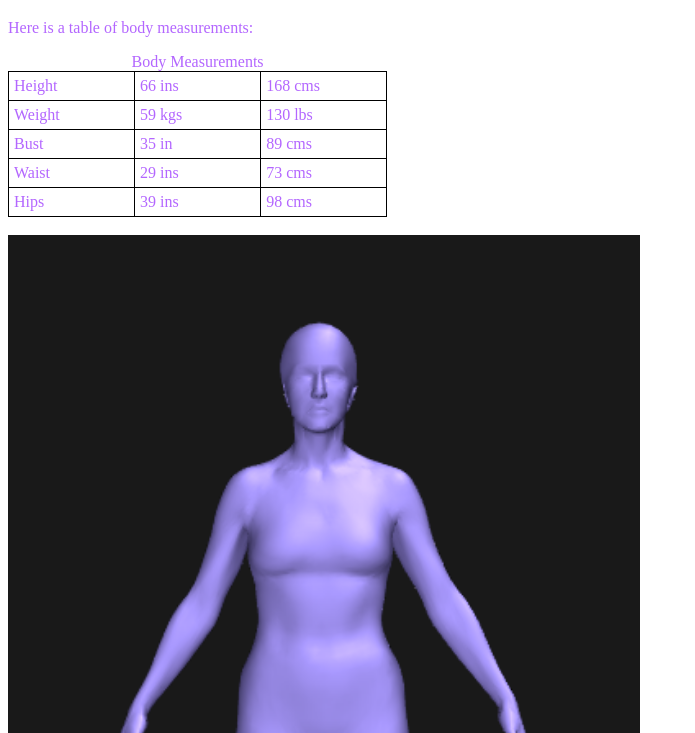
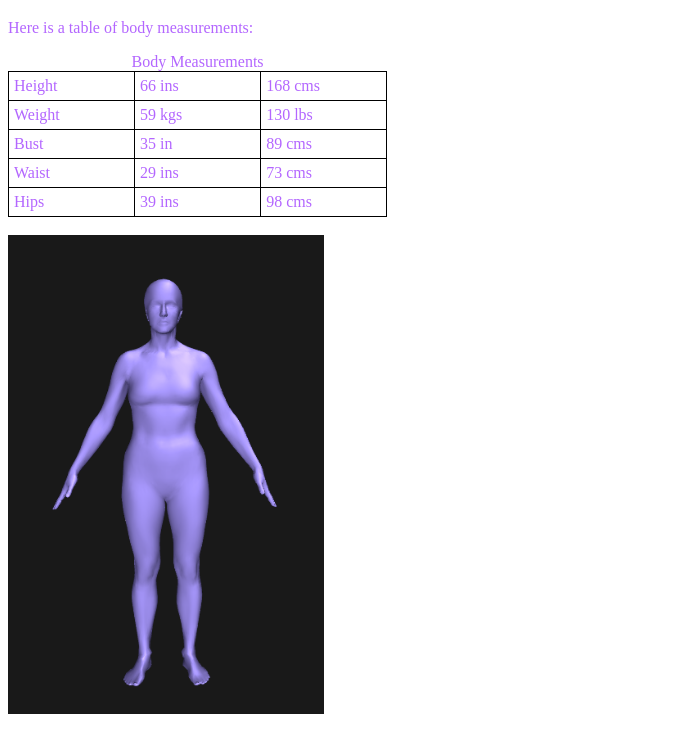
Before and after one commit to Samantha-Nguyen/Unit2-06, a plain HTML site: page index.html in a window 1280 px wide. Shown: the part 61-794 px from the top of the page, without its empty margins (0-695 px from the left). Drawn offline with Linux system fonts and the light colour scheme.

Commit message:
Image size

```diff
--- a/style.css
+++ b/style.css
@@ -11,6 +11,6 @@
 }
 
 #image1 {
-  width: 50%;
-  height: 50%;
+  width: 25%;
+  height: 25%;
 }
```
